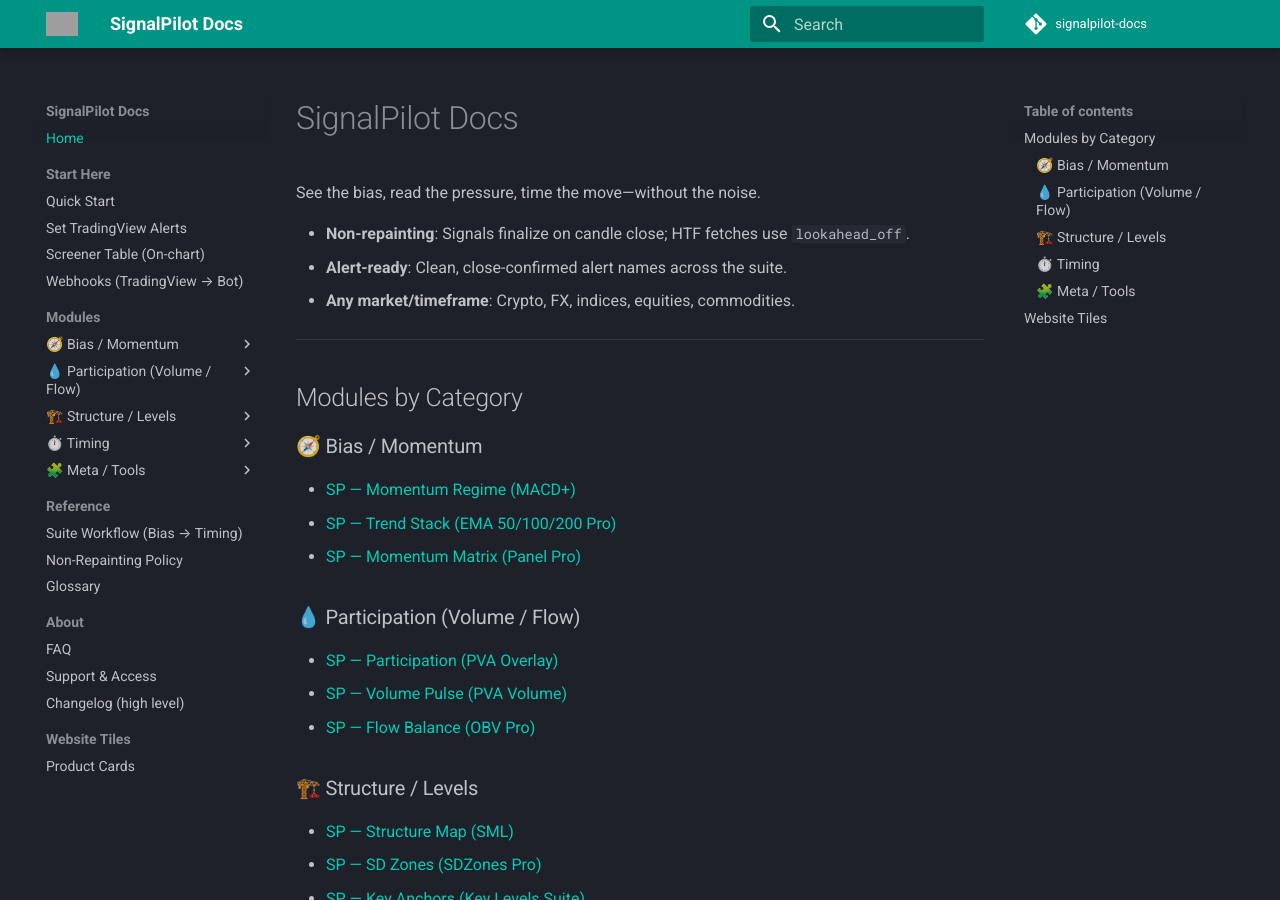
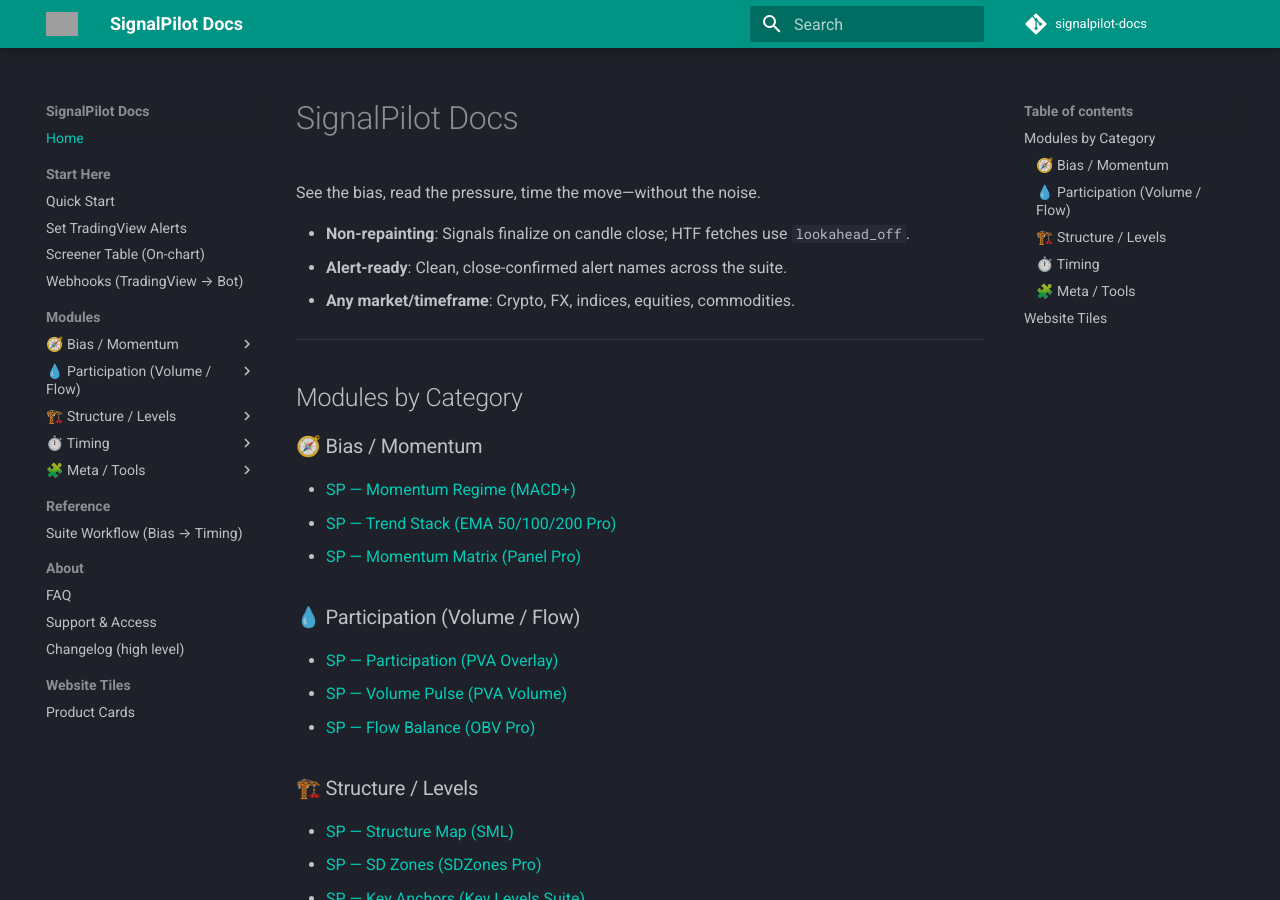
Before and after one commit to Signalpilot/signalpilot-docs, an MkDocs documentation site: the page built from docs/index.md, in a window 1280 px wide and 900 px high. Built offline with MkDocs 1.6.1 and Material for MkDocs 9.7.7, drawn with Linux system fonts in a browser that asks for light colours; comment, search, counter and statistics services are not loaded; grey boxes are pictures that could not be loaded.

Commit message:
Update mkdocs.yml

```diff
--- a/mkdocs.yml
+++ b/mkdocs.yml
@@ -17,11 +17,17 @@
     - scheme: slate
       primary: teal
       accent: cyan
-  logo: assets/logo.png     # (optional – add later)
-  favicon: assets/logo.png  # (optional – add later)
+  logo: assets/logo.png
+  favicon: assets/logo.png
 
 plugins:
   - search
+  # - sitemap:         # optional: enable if installed
+  #     changefreq: weekly
+  #     priority: 0.6
+  # - redirects:       # optional: enable if installed
+  #     redirect_maps:
+  #       sp-ema-trio.md: sp-ema-trio-pro.md
 
 markdown_extensions:
   - admonition
@@ -31,6 +37,8 @@
   - tables
   - toc:
       permalink: true
+  - pymdownx.details
+  - pymdownx.superfences
 
 nav:
   - Home: index.md
@@ -62,15 +70,16 @@
           - "SP — Context Stoch (SRSI+)": sp-contextstoch-rsi.md
           - "SP — Leg Timer (TD9+ Clean Squeeze)": sp-ltf.md
           - "SP — Reversal Engine (EC Pro)": sp-ec-pro.md
+          # - "SP — Reversal Candlestick Structure (RCS)": sp-rcs.md   # uncomment if present
 
       - "🧩 Meta / Tools":
           - "SP — Regime Box (Regime & Volatility Filter)": sp-regime-vol-filter.md
           - "SP — Screener (Screener Table)": sp-screener-sfx.md
 
   - Reference:
-    - Suite Workflow (Bias → Timing): ref-workflow.md
-    - Non-Repainting Policy: ref-non-repaint.md
-    - Glossary: ref-glossary.md
+      - Suite Workflow (Bias → Timing): ref-workflow.md
+      # - Non-Repainting Policy: ref-non-repaint.md    # uncomment if file exists
+      # - Glossary: ref-glossary.md                    # uncomment if file exists
 
   - About:
     - FAQ: about-faq.md
@@ -83,6 +92,4 @@
 extra:
   analytics:
     provider: google
-    property: G-NZ05GV72K0      # your GA4 ID (already provided)
-
-# Optional: if you’re adding many images later, keep them in docs/assets/
+    property: G-NZ05GV72K0
```
